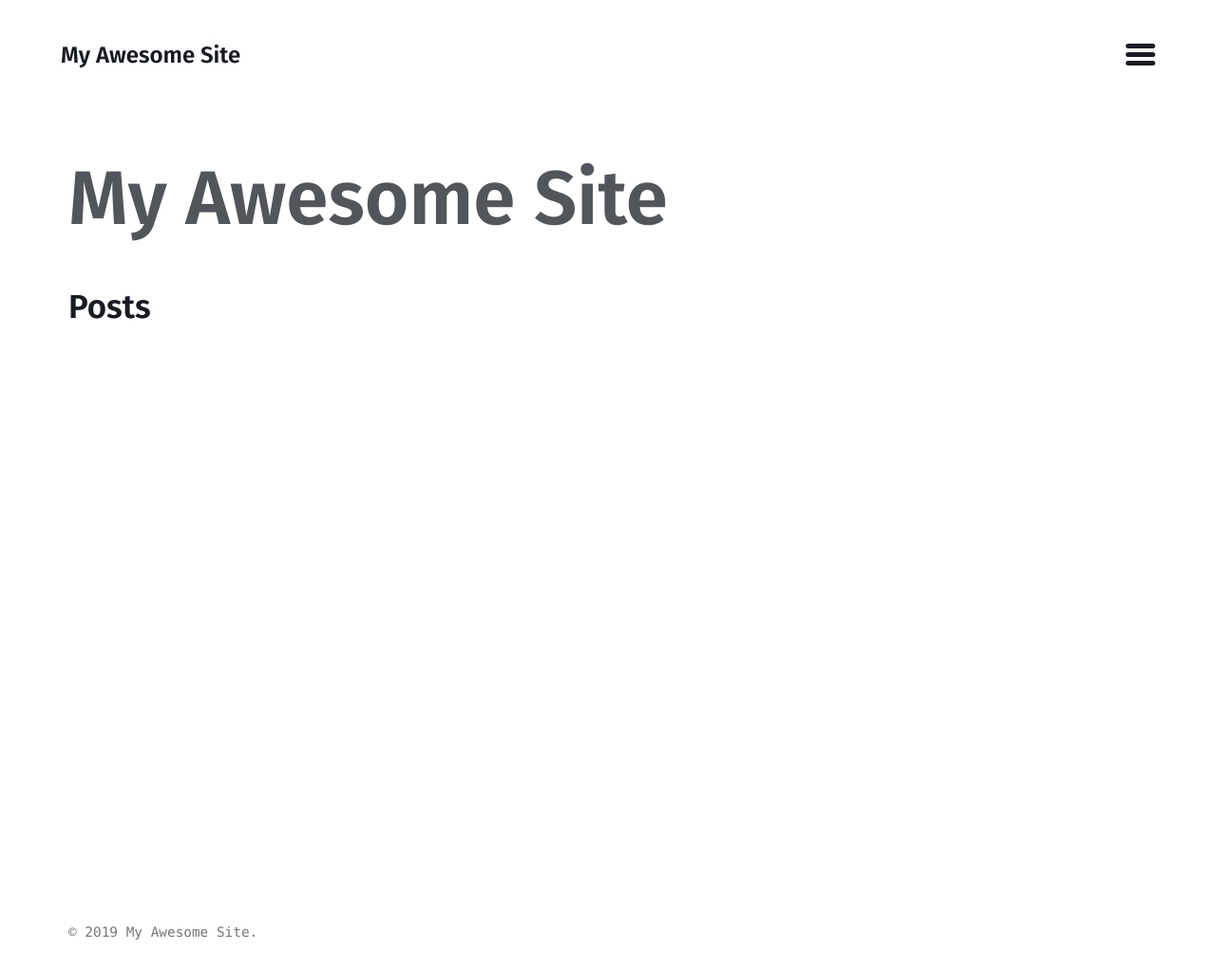
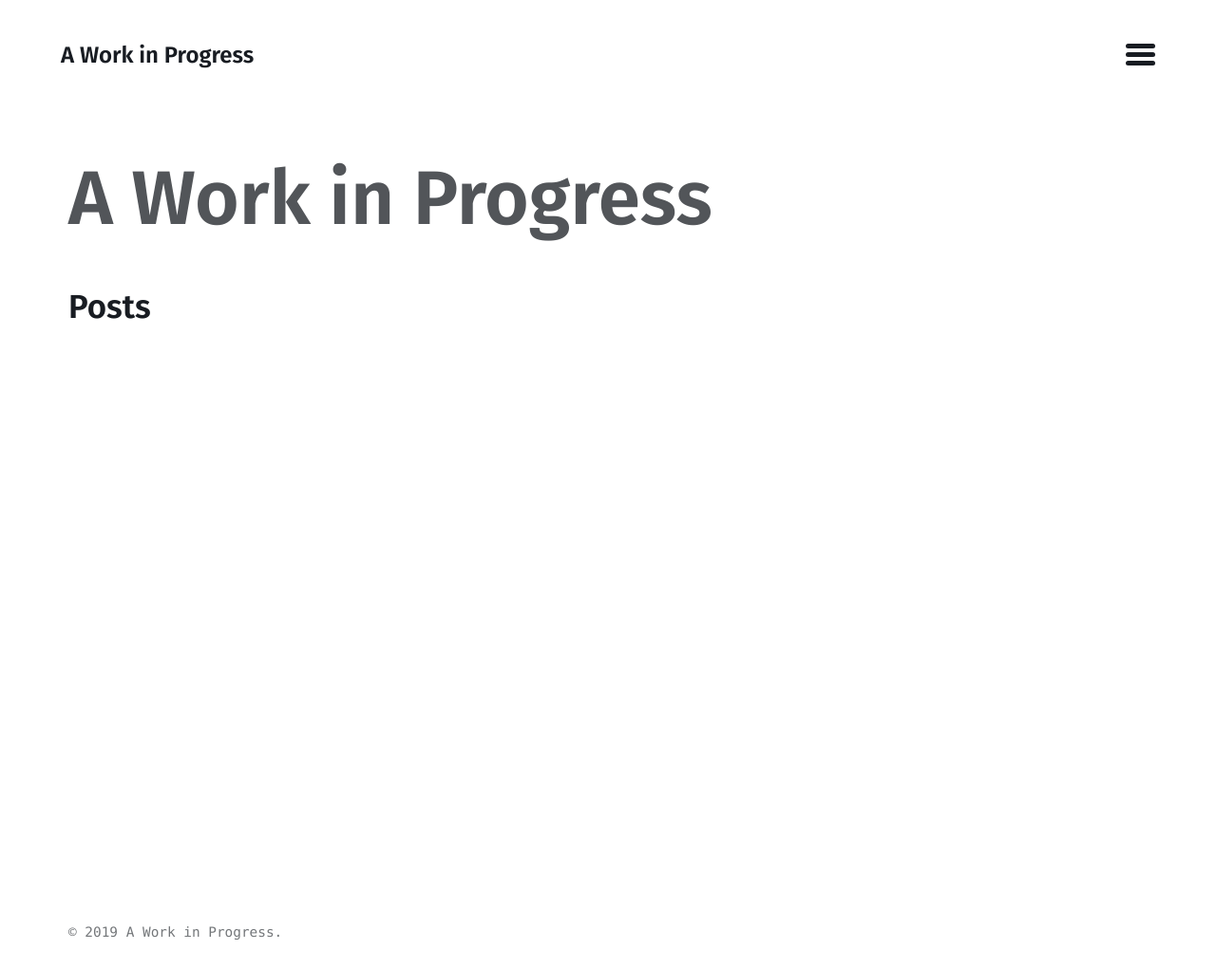
Before and after one commit to hello-yall/hello-yall.github.io, a Jekyll site: the page built from index.md, in a window 1280 px wide. Shown: the whole page at 95% size. Built offline with Jekyll 4.4.1, drawn with Linux system fonts in a browser that asks for light colours.

Commit message:
Update _config.yml

```diff
--- a/_config.yml
+++ b/_config.yml
@@ -14,11 +14,11 @@
 # You can create any custom variable you would like, and they will be accessible
 # in the templates via {{ site.myvariable }}.
 lang: en-US
-title: My Awesome Site
-email:
-description:
-baseurl: # the optional subpath of your site, e.g. "/blog"
-url: # the base hostname & protocol for your site e.g. "https://mmistakes.github.io"
+title: A Work in Progress
+email: progress@imworkinhere.com
+description: A site trying its best to be professional
+baseurl: /index
+url: https://hello-yall.github.io
 author:
   name:
   twitter:
```
